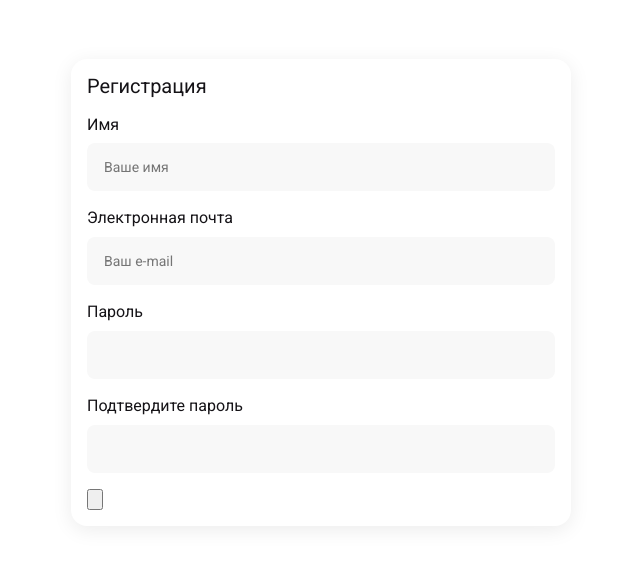
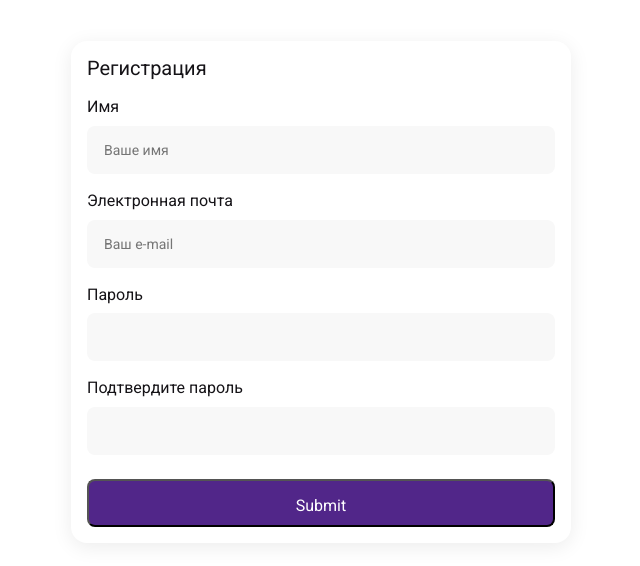
Before and after one commit to user530/antipov_test, a React (Create React App) app: page / in a window 1280 px wide. Shown: the part 108-674 px from the top of the page, without its empty margins (319-959 px from the left). Built offline with nearby package versions, Linux system fonts and the light colour scheme.

Commit message:
Form component updated

```diff
--- a/src/features/form/Form.module.scss
+++ b/src/features/form/Form.module.scss
@@ -11,13 +11,26 @@
 }
 
 .form__heading {
-    margin-bottom: 16px;
+    margin-bottom: common.remy(16);
 }
 
 .form__heading-title {
     @extend .h2;
 }
 
-.form__body {}
+.form__body {
+    margin-bottom: common.remy(24);
+}
 
 .form__footer {}
+
+.button {
+    display: inline-block;
+    width: 100%;
+    height: common.remy(48);
+    font-size: common.remy(16);
+    line-height: common.remy(48);
+    border-radius: 8px;
+    background: rgb(81, 38, 137);
+    color: common.$white;
+}
--- a/src/features/form/Form.tsx
+++ b/src/features/form/Form.tsx
@@ -4,10 +4,11 @@ import { FormItem } from './form-item/Form-item';
 
 interface IFormComponent {
     formName: string;
+    btnText: string;
 }
 
 export const Form: React.FC<IFormComponent> = (props: IFormComponent) => {
-    const { formName } = props;
+    const { formName, btnText } = props;
 
     return (
         <form className={styles['form__wrapper']}>
@@ -18,12 +19,16 @@ export const Form: React.FC<IFormComponent> = (props: IFormComponent) => {
             <div className={styles['form__body']}>
                 <FormItem itemLabel='Имя' itemPlaceholder='Ваше имя' />
                 <FormItem itemLabel='Электронная почта' itemPlaceholder='Ваш e-mail' />
-                <FormItem itemLabel='Пароль' itemType='password' isError={true} />
+                <FormItem itemLabel='Пароль' itemType='password'
+                    errHandling={{
+                        validationCb: (val) => /^(?=.*?[A-Z])(?=.*?[a-z])(?=.*?[0-9])(?=.*?[#?!@$%^&*-]).{6,}$/.test(val),
+                        validationErr: 'Пароль должен быть не меньше 6 символов и включать одну цифру, одну заглавную и малую буквы, а также один спец символ!'
+                    }} />
                 <FormItem itemLabel='Подтвердите пароль' itemType='password' />
             </div>
 
             <div className={styles['form__footer']}>
-                <input type="submit" value="" />
+                <input className={styles['button']} type="submit" value={btnText} />
             </div>
         </form>
     );
```
